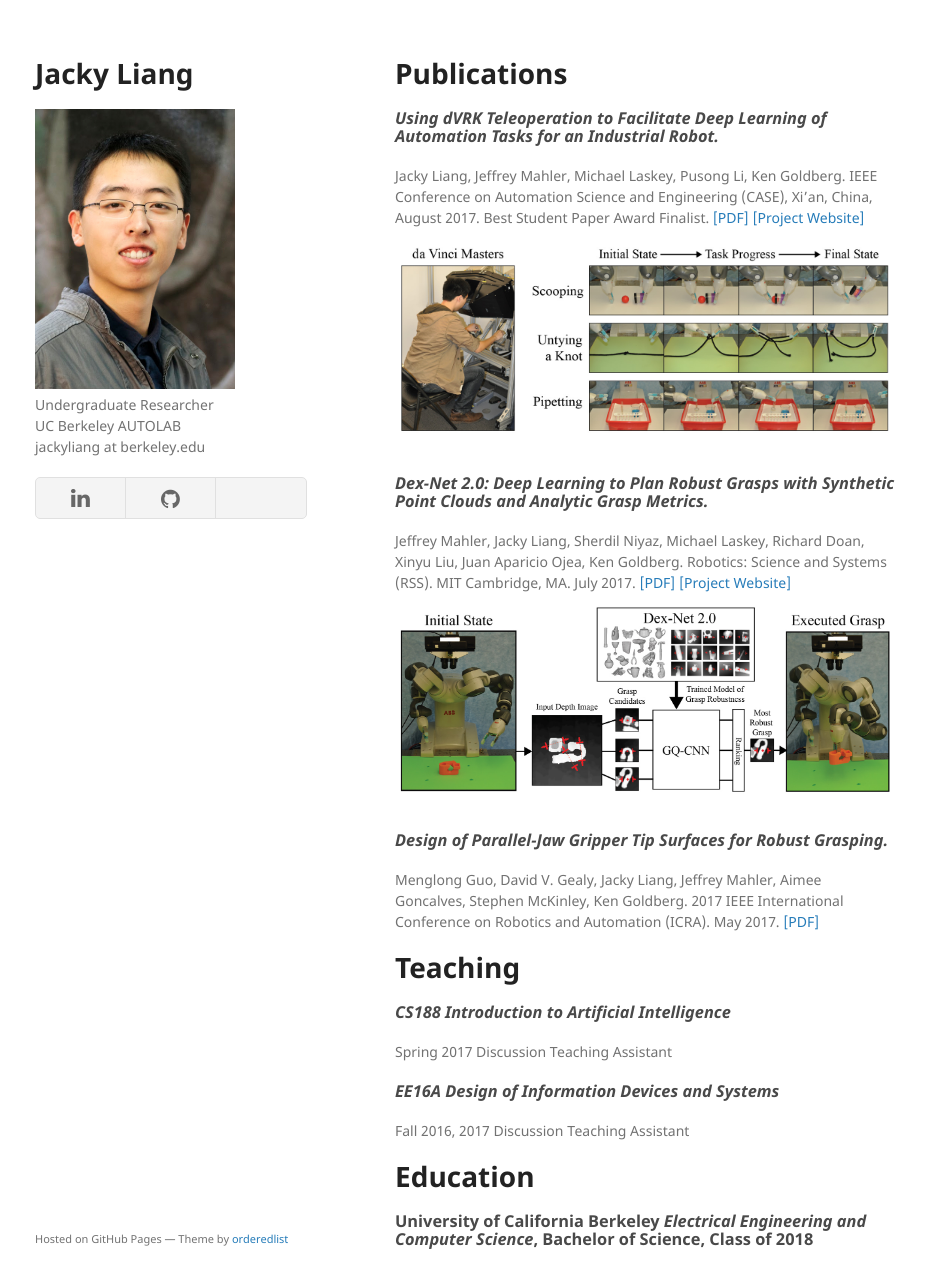
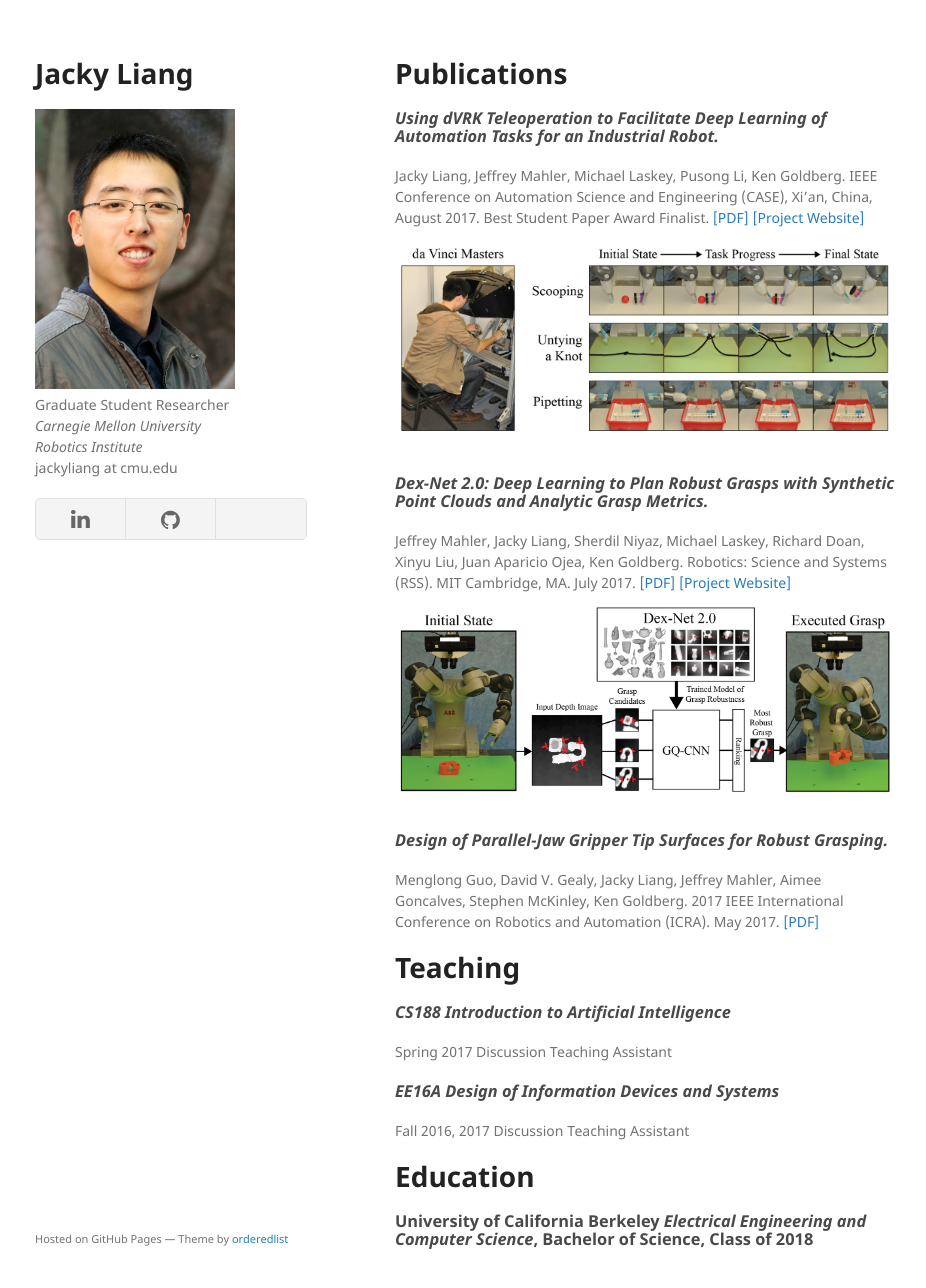
Before and after one commit to jacky-liang/jacky.io, a Jekyll site: the page built from index.md, in a window 1280 px wide and 1318 px high. Shown: the top 1288 px of the window, without its empty margins (175-1101 px from the left). Built offline with Jekyll 4.4.1, drawn with Linux system fonts in a browser that asks for light colours; a style sheet for code colours, icons or effects is not loaded; our own code applies the rules of GitHub Pages for plain Markdown files.

Commit message:
updated bio

```diff
--- a/_layouts/default.html
+++ b/_layouts/default.html
@@ -41,9 +41,11 @@
       <header>
         <h1>{{ site.title }}</h1>
         <img src="{{ site.baseurl }}assets/imgs/profile.jpg" class="profile-img">
-        <p> Undergraduate Researcher <br>
-                UC Berkeley AUTOLAB <br>
-                jackyliang at berkeley.edu
+        <p> Graduate Student Researcher <br>
+            <i> Carnegie Mellon University <br>
+            Robotics Institute <br>
+        </i>
+            jackyliang at cmu.edu
         </p>
         <ul>
             <li>
```
